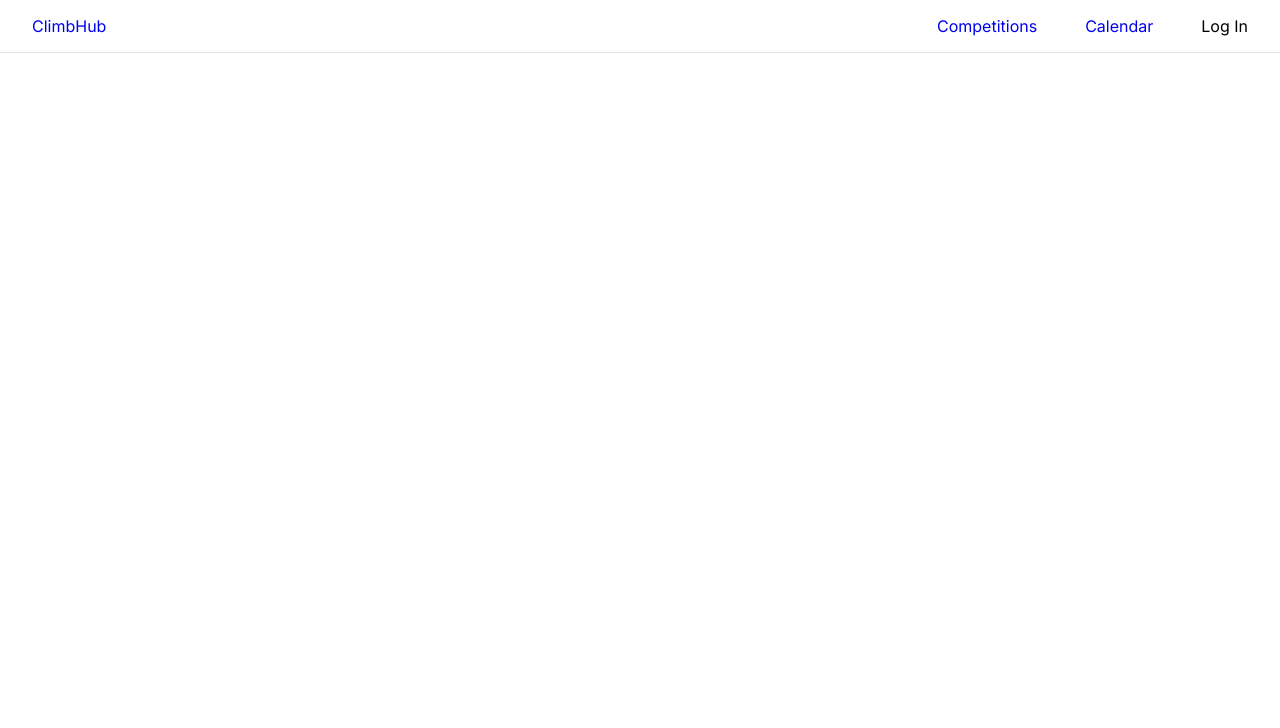
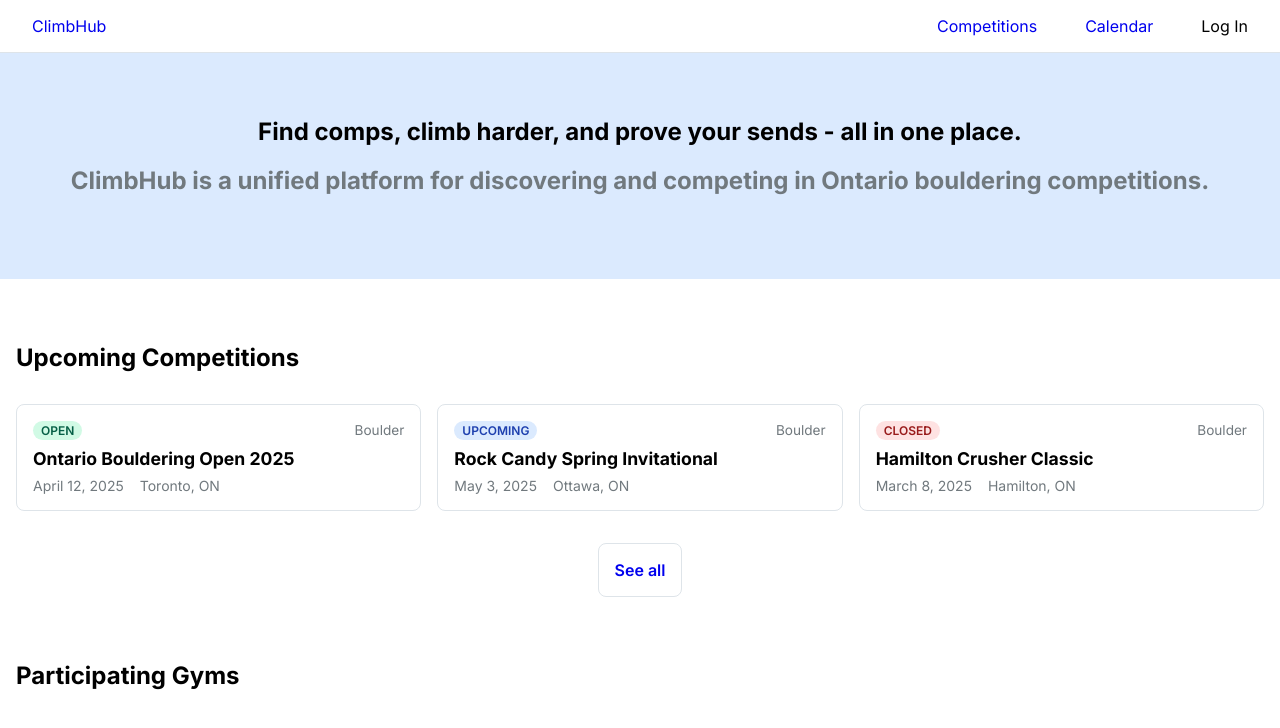
Before and after one commit to edwardsues/climb-comp-hub, a React app in the folder frontend/: page / in a window 1280 px wide. Shown: the top 728 px of the page. Built offline with nearby package versions, Linux system fonts and the light colour scheme; no server answers; the HTML template or start-up script is replaced by a standard one.

Commit message:
landing page + navbar changes

```diff
--- a/frontend/src/components/layout/Navbar.tsx
+++ b/frontend/src/components/layout/Navbar.tsx
@@ -13,18 +13,35 @@ function Navbar() {
     const isGymOwner = roles.includes("gym_owner");
 
     return (
+        <>
+            {menuOpen && <div className="nav-backdrop" onClick={() => setMenuOpen(false)} />}
+
             <nav className="navbar">
                 <div className="navbar-top">
                     <Link to="/">ClimbHub</Link>
 
                     <button className="hamburger" onClick={() => setMenuOpen(!menuOpen)}>
                         {menuOpen ? (
-                        <svg width="24" height="24" viewBox="0 0 24 24" fill="none" stroke="currentColor" strokeWidth="2">
+                            <svg
+                                width="24"
+                                height="24"
+                                viewBox="0 0 24 24"
+                                fill="none"
+                                stroke="currentColor"
+                                strokeWidth="2"
+                            >
                                 <line x1="4" y1="4" x2="20" y2="20" />
                                 <line x1="20" y1="4" x2="4" y2="20" />
                             </svg>
                         ) : (
-                        <svg width="24" height="24" viewBox="0 0 24 24" fill="none" stroke="currentColor" strokeWidth="2">
+                            <svg
+                                width="24"
+                                height="24"
+                                viewBox="0 0 24 24"
+                                fill="none"
+                                stroke="currentColor"
+                                strokeWidth="2"
+                            >
                                 <line x1="3" y1="6" x2="21" y2="6" />
                                 <line x1="3" y1="12" x2="21" y2="12" />
                                 <line x1="3" y1="18" x2="21" y2="18" />
@@ -33,7 +50,7 @@ function Navbar() {
                     </button>
                 </div>
 
-            <div className={`nav-links ${menuOpen ? "open" : ""}`} onClick={() => setMenuOpen(!menuOpen)}>
+                <div className={`nav-links ${menuOpen ? "open" : ""}`} onClick={() => setMenuOpen(false)}>
                     <Link to="/competitions">Competitions</Link>
                     <Link to="/calendar">Calendar</Link>
                     {isAuthenticated && <Link to="/my-competitions">My Competitions</Link>}
@@ -41,6 +58,7 @@ function Navbar() {
                     {!isAuthenticated ? <LoginButton /> : <LogoutButton />}
                 </div>
             </nav>
+        </>
     );
 }
 
--- a/frontend/src/routes/index.tsx
+++ b/frontend/src/routes/index.tsx
@@ -1,16 +1,39 @@
 import { useAuth0 } from "@auth0/auth0-react";
-import { createFileRoute } from "@tanstack/react-router";
+import { createFileRoute, Link } from "@tanstack/react-router";
 import { useEffect } from "react";
-import Profile from "../auth/Profile";
-import LogoutButton from "../auth/LogoutButton";
-import LoginButton from "../auth/LoginButton";
+import "../styles/index.scss";
+import CompetitionCard, { type Competition } from "../components/ui/CompetitionCard";
+
+const DUMMY_COMPETITIONS: Competition[] = [
+    {
+        name: "Ontario Bouldering Open 2025",
+        date: "April 12, 2025",
+        location: "Toronto, ON",
+        discipline: "Boulder",
+        status: "open",
+    },
+    {
+        name: "Rock Candy Spring Invitational",
+        date: "May 3, 2025",
+        location: "Ottawa, ON",
+        discipline: "Boulder",
+        status: "upcoming",
+    },
+    {
+        name: "Hamilton Crusher Classic",
+        date: "March 8, 2025",
+        location: "Hamilton, ON",
+        discipline: "Boulder",
+        status: "closed",
+    },
+];
 
 export const Route = createFileRoute("/")({
     component: Home,
 });
 
 function Home() {
-    const { isAuthenticated, isLoading, error, getAccessTokenSilently } = useAuth0();
+    const { isAuthenticated, getAccessTokenSilently } = useAuth0();
 
     useEffect(() => {
         if (isAuthenticated) {
@@ -18,42 +41,29 @@ function Home() {
         }
     }, [isAuthenticated]);
 
-    if (isLoading) {
-        return (
-            <div className="app-container">
-                <div className="loading-state">
-                    <div className="loading-text">Loading...</div>
-                </div>
-            </div>
-        );
-    }
+    return (
+        <div className="home-page">
+            <section className="intro">
+                <h1>Find comps, climb harder, and prove your sends - all in one place.</h1>
+                <h2>ClimbHub is a unified platform for discovering and competing in Ontario bouldering competitions.</h2>
+            </section>
 
-    if (error) {
-        return (
-            <div className="app-container">
-                <div className="error-state">
-                    <div className="error-title">Oops!</div>
-                    <div className="error-message">Something went wrong</div>
-                    <div className="error-sub-message">{error.message}</div>
-                </div>
-            </div>
-        );
-    }
+            <section className="upcoming-comps">
+                <h1>Upcoming Competitions</h1>
+                <ul className="competition-cards">
+                    {DUMMY_COMPETITIONS.map((comp) => (
+                        <CompetitionCard key={comp.name} {...comp} />
+                    ))}
+                </ul>
+                <Link to="/competitions" className="see-all">
+                    See all
+                </Link>
+            </section>
 
-    return (
-        <div className="app-container">
-            <div className="main-card-wrapper">
-                {isAuthenticated ?? (
-                    <div className="logged-in-section">
-                        <div className="logged-in-message">✅ Successfully authenticated!</div>
-                        <h2 className="profile-section-title">Your Profile</h2>
-                        <div className="profile-card">
-                            <Profile />
-                        </div>
-                        <LogoutButton />
-                    </div>
-                )}
-            </div>
+            <section className="participating-gyms">
+                <h1>Participating Gyms</h1>
+                {/* TODO: add a map with gym pins */}
+            </section>
         </div>
     );
 }
--- /dev/null
+++ b/frontend/src/styles/index.scss
@@ -0,0 +1,42 @@
+.home-page {
+    display: flex;
+    flex-direction: column;
+    gap: 64px;
+}
+
+.intro {
+    display: flex;
+    flex-direction: column;
+    align-items: center;
+    background-color: #dbeafe;
+    padding: 64px 16px;
+    text-align: center;
+}
+
+.upcoming-comps,
+.participating-gyms {
+    padding: 0 16px;
+}
+
+.upcoming-comps {
+    display: flex;
+    flex-direction: column;
+    gap: 32px;
+}
+
+.see-all {
+    align-self: center;
+    border: 1px solid rgba(209, 217, 224, 0.7019607843);
+    border-radius: 8px;
+    font-weight: 600;
+}
+
+.competition-cards {
+    display: grid;
+    grid-template-columns: 1fr;
+    gap: 16px;
+
+    @media (min-width: 768px) {
+        grid-template-columns: repeat(3, 1fr);
+    }
+}
--- a/frontend/src/styles/navbar.scss
+++ b/frontend/src/styles/navbar.scss
@@ -1,10 +1,12 @@
 .navbar {
     display: flex;
-    position: fixed;
+    position: sticky;
     top: 0;
     width: 100%;
     border-bottom: 1px solid #d1d9e0b3;
     flex-wrap: wrap;
+    background-color: white;
+    z-index: 100;
 }
 
 .navbar-top {
@@ -18,7 +20,6 @@
 a {
     text-decoration: none;
     padding: 16px;
-    width: 100%;
 
     &:visited {
         color: black;
@@ -45,6 +46,13 @@ button {
     display: block;
 }
 
+.nav-backdrop {
+    position: fixed;
+    inset: 0;
+    z-index: 98;
+    background-color: rgba(0, 0, 0, 0.3);
+}
+
 .nav-links {
     display: none;
     flex-direction: column;
@@ -53,8 +61,16 @@ button {
 
     &.open {
         display: flex;
-        padding: 0 16px;
-        border-top: 1px solid #d1d9e0b3;
+        background-color: white;
+        z-index: 99;
+        border-left: 1px solid #d1d9e0b3;
+        position: absolute;
+        top: 53px;
+        right: 0;
+        a {
+            width: 100%;
+            box-sizing: border-box;
+        }
     }
     text-align: center;
 }
@@ -77,10 +93,21 @@ button {
         display: none;
     }
 
+    .nav-backdrop {
+        display: none;
+    }
+
     .nav-links {
         display: flex;
         flex-direction: row;
         gap: 16px;
+
+        &.open {
+            position: static;
+            border: none;
+            background-color: transparent;
+            z-index: auto;
+        }
     }
 
     a {
--- a/frontend/src/styles/root.scss
+++ b/frontend/src/styles/root.scss
@@ -6,3 +6,7 @@
         background-color: #ebebeb;
     }
 }
+
+h2 {
+    color: #71797e;
+}
```
Lines whose indentation alone changed are shown as unchanged.
